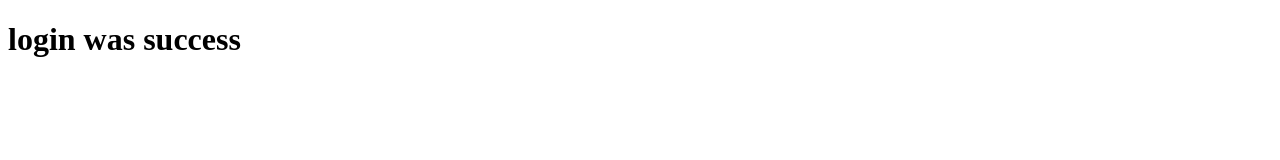
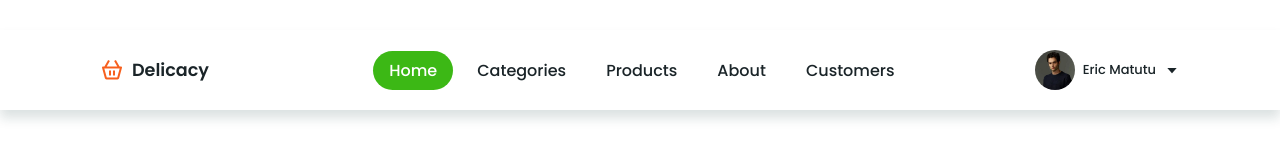
Before and after one commit to catchmeinreal-life/cafe, a website: page public/main.html in a window 1280 px wide. Drawn offline with nearby package versions, Linux system fonts and the light colour scheme.

Commit message:
landing page -nav bar layout

```diff
--- a/public/main.html
+++ b/public/main.html
@@ -3,9 +3,40 @@
 <head>
     <meta charset="UTF-8">
     <meta name="viewport" content="width=device-width, initial-scale=1.0">
-    <title>Document</title>
+    <title>Fruits and Vegetables</title>
+
+    <!-- local css  -->
+    <link rel="stylesheet" href="./styles/main/main.css">
+
+    <!-- box icons -->
+      <link rel="stylesheet" href="https://cdn.jsdelivr.net/npm/boxicons@latest/css/boxicons.min.css">
 </head>
+<!-- landing page for user logged in. -->
 <body>
-   <h1>login was success</h1>
+
+    <!-- navbar -->
+    <header>
+        <a href="#" class="logo"><i class='bx bx-basket'></i>Delicacy</a>  <!--bx-tada  >>animate-->
+        <!-- menu icon -->
+
+        <div class="bx bx-menu" id="menu-icon"></div>
+        <!-- nav list -->
+        <ul class="navbar">
+        <li><a href="#home" class="active">Home</a></li>
+        <li><a href="#categories" >Categories</a></li>
+        <li><a href="#products" >Products</a></li>
+        <li><a href="#about" >About</a></li>
+        <li><a href="#customers" >Customers</a></li>
+        </ul>
+
+        <!-- profile -->
+        <!--retrieve information from database-->
+        <div class="profile">
+            <img src="./images/main/profile.jpg" alt="profile image">
+            <span>Eric Matutu</span>
+            <i class="bx bx-caret-down"></i>
+        </div>
+
+    </header>
 </body>
 </html>
--- /dev/null
+++ b/public/styles/main/main.css
@@ -0,0 +1,106 @@
+/* Google fonts */
+@import url('https://fonts.googleapis.com/css2?family=Poppins:ital,wght@0,100;0,200;0,300;0,400;0,500;0,600;0,700;0,800;0,900;1,100;1,200;1,300;1,400;1,500;1,600;1,700;1,800;1,900&display=swap');
+
+*{ /*document elements*/
+    font-family: 'Poppins', sans-serif;
+    margin: 0;
+    box-sizing: border-box;
+    list-style: none;
+    text-decoration: none;
+    scroll-padding-top: 2rem;
+    scroll-behavior: smooth;
+}
+/* variables */
+:root {  /*main colors*/
+    --green-color: #3cb815;
+    --light-green-color: #c0eb7b;
+    --orange-color: #f75f1d;
+    --light-orange-color: #ff7e00;
+    --text-color: #1a2428;
+    --bg-color: #fff;
+}
+img{
+    width: 100%;
+}
+body{
+    color: var(--text-color);
+}
+
+/* header css >> */
+header {
+    /* border: 1px solid burlywood; */
+    position: fixed;
+    width: 100%;
+    margin: 0 auto;
+    top: 30px;
+    /* right: 0; */
+    z-index: 1000;
+    display: flex;
+    align-items: center;
+    justify-content: space-between;
+    background-color: var(--bg-color); /* #6b4f3d; */
+    box-shadow: 0 8px 11px rgb(14 55 54/ 15%);
+    padding: 20px 100px;
+    transition: 0.5s;
+}
+
+header > .logo{
+    display: flex;
+    align-items: center;
+    font-size: 1.1rem;
+    font-weight: 600;
+    color: var(--text-color);
+    column-gap: 0.5rem;
+}
+header > .logo > .bx{
+    font-size: 24px;
+    color: var(--orange-color);
+}
+
+/* menu icon:: humburger icon */
+header > #menu-icon{
+    font-size: 24px;
+    cursor: pointer;
+    z-index: 10001;
+    display: none;
+}
+
+header > .navbar{
+    display: flex;
+    column-gap: 0.5rem;
+}
+
+header > .navbar >li > a{
+    /* border: 1px solid #1a2428; */
+    font-size: 1rem;
+    font-weight: 500;
+    color: var(--text-color);
+    padding: 0.5rem 1rem;
+
+    /* transition: 1ms transitionin to hover effect */
+}
+header > .navbar >li > a:hover,
+header > .navbar .active{  /*toggle active when clicked*/
+    transition: background 1s;
+    background-color: var(--green-color);
+    border-radius: 5rem;
+    color: var(--bg-color);
+}
+
+header > .profile{
+    display: flex;
+    align-items: center;
+    column-gap: 0.5rem;
+    cursor: pointer;
+}
+header > .profile > img{
+    width: 40px;
+    height: 40px;
+    object-fit: cover;
+    object-position: center;
+    border-radius: 50%;
+}
+header > .profile > span {
+    font-size: 13px;
+    font-weight: 500;
+}
```
Also changed, not shown: public/images/main/profile.jpg (added).
